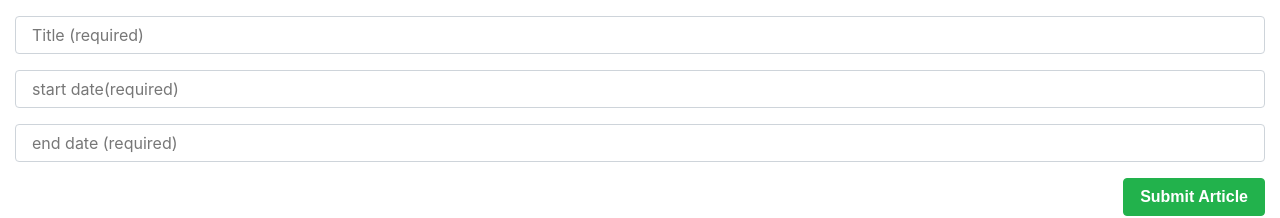
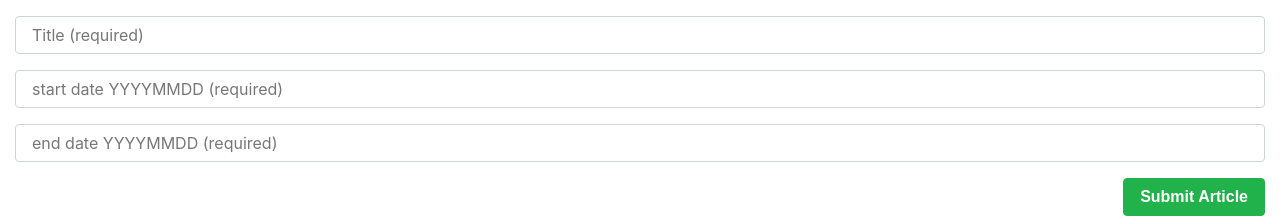
Before and after one commit to amareval/nytreact, a React (Create React App) app in the folder client/: page / in a window 1280 px wide. Shown: the part 272-490 px from the top of the page. Built offline with nearby package versions, Linux system fonts and the light colour scheme; no server answers; a web font is replaced by a local one.

Commit message:
Got search call to return articles

```diff
--- a/client/src/pages/Articles/Articles.js
+++ b/client/src/pages/Articles/Articles.js
@@ -1,4 +1,5 @@
 import React, { Component } from "react";
+import axios from "axios"
 import DeleteBtn from "../../components/DeleteBtn";
 import AddBtn from "../../components/AddBtn";
 import Jumbotron from "../../components/Jumbotron";
@@ -7,6 +8,9 @@ import { Link } from "react-router-dom";
 import { Col, Row, Container } from "../../components/Grid";
 import { List, ListItem } from "../../components/List";
 import { Input, TextArea, FormBtn } from "../../components/Form";
+
+const BASEURL = "https://api.nytimes.com/svc/search/v2/articlesearch.json?api-key=";
+const APIKEY = "b9f91d369ff59547cd47b931d8cbc56b:0:74623931";
 
 class Articles extends Component {
   state = {
@@ -30,19 +34,13 @@ class Articles extends Component {
   };
 
   searchArticles = (title,startdate,enddate) => {
-    console.log(title)
-    console.log(startdate)
-    console.log(enddate)
-    // API.search()
-    // .then(res =>
-    //   this.setState ({searchresults :
-    //   res.data,
-    //   title : "",
-    //   date: "",
-    //   url: ""
-    // })
-    // )
-    // .catch(err => console.log(err));
+
+    axios.get("https://api.nytimes.com/svc/search/v2/articlesearch.json?api-key=b9f91d369ff59547cd47b931d8cbc56b:0:74623931&q=" + title + "?begin_date=" + startdate + "?end_date=" + enddate)
+
+
+    .then(res => console.log(res)
+    )
+    .catch(err => console.log(err));
   }
 
   deleteArticle = id => {
@@ -82,13 +80,13 @@ class Articles extends Component {
                 value={this.state.startdate}
                 onChange={this.handleInputChange}
                 name="startdate"
-                placeholder="start date(required)"
+                placeholder="start date YYYYMMDD (required)"
               />
               <Input
                 value={this.state.enddate}
                 onChange={this.handleInputChange}
                 name="enddate"
-                placeholder="end date (required)"
+                placeholder="end date YYYYMMDD (required)"
               />
               <FormBtn
                 onClick={this.handleFormSubmit}
--- a/client/src/utils/API.js
+++ b/client/src/utils/API.js
@@ -1,7 +1,7 @@
 import axios from "axios";
 
 const BASEURL = "https://api.nytimes.com/svc/search/v2/articlesearch.json?api-key=";
-const APIKEY = "9d4a8986921972b65754ea0809d47c84:12:74623931";
+const APIKEY = "b9f91d369ff59547cd47b931d8cbc56b:0:74623931";
 
 
 
@@ -10,10 +10,10 @@ export default {
   getArticles: function() {
     return axios.get("/api/articles");
   },
-  //Searches for Articles
-  search: function(query) {
-    return axios.get(BASEURL + APIKEY + "&q=" + query);
-  },
+  // //Searches for Articles
+  // search: function(query, startdate, enddate) {
+  //   return axios.get(BASEURL + APIKEY + "&q=" + query + "?begin_date=" + startdate + "?end_date=" + enddate);
+  // },
   // Gets the book with the given id
   getArticle: function(id) {
     return axios.get("/api/articles/" + id);
```
